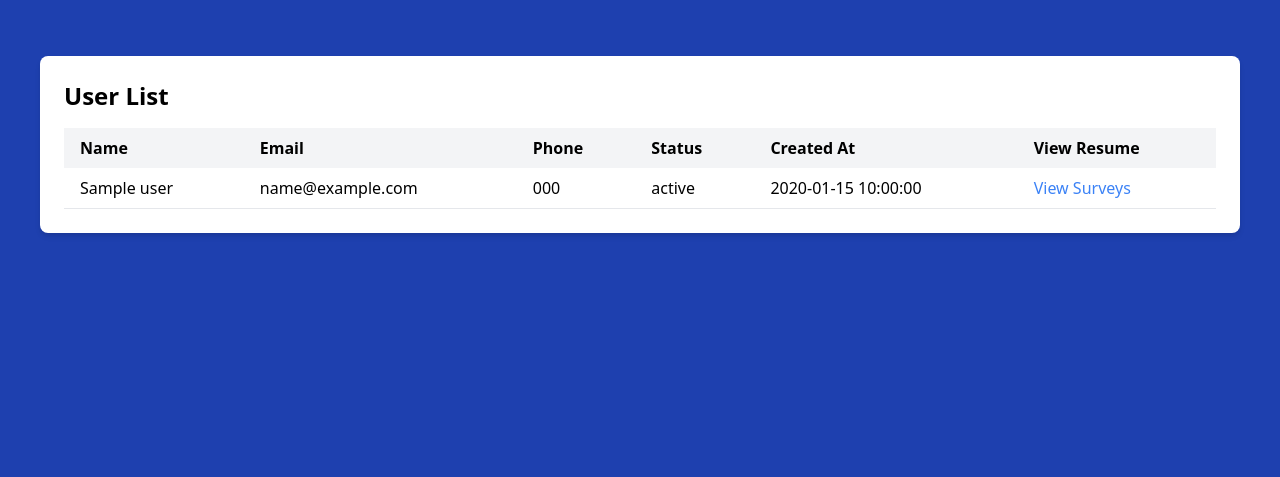
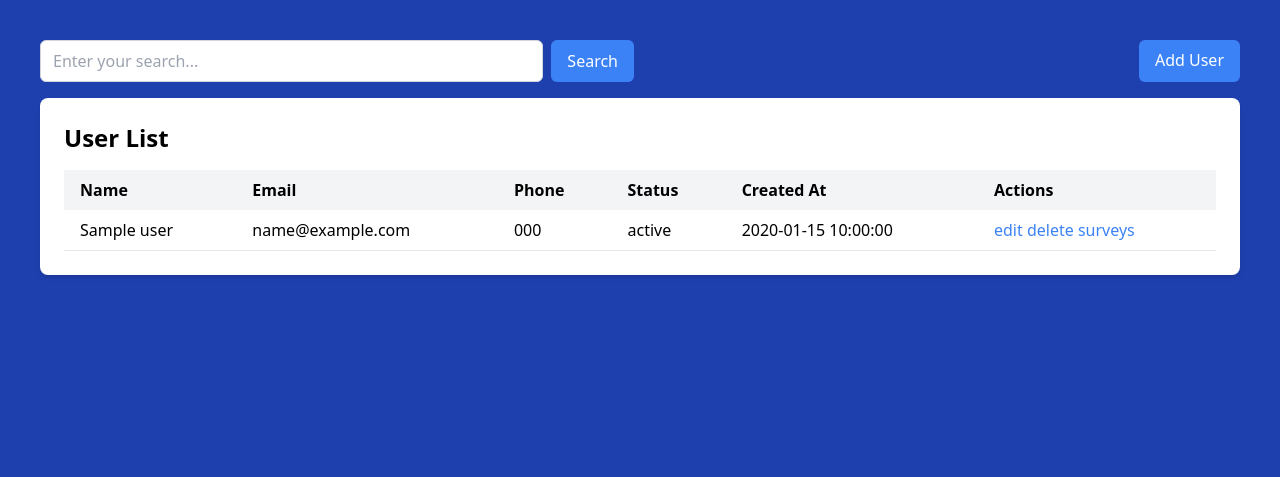
Before and after one commit to callumreillyy/EvalForm, a CodeIgniter 4 app: the page made by app/Views/admin.php in a window 1280 px wide. Shown: the part 80-557 px from the top of the page. Run offline with PHP 8.4 and a stand-in for CodeIgniter, Linux system fonts and the light colour scheme; the template is opened without the code that fills it: most values are stand-ins (such as "Sample title", 1, 10 or a date in 2020); some libraries are stand-ins or nearby versions.

Commit message:
added skeleton code for admin actions

```diff
--- a/app/Views/admin.php
+++ b/app/Views/admin.php
@@ -5,6 +5,19 @@
   <div class="flex py-5 px-5 min-h-screen">
     <div class="flex-grow">
       <div class="py-5 px-5">
+        <div class="flex flex-col md:flex-row mb-4">
+          <div class="w-full md:w-1/2 md:mb-0 md:mr-3">
+            <form method="get" action="<?= base_url('admin/'); ?>">
+              <div class="flex">
+                <input type="text" class="w-full px-3 py-2 border border-gray-300 rounded-md focus:outline-none focus:border-indigo-500" placeholder="Enter your search..." name="search">
+                <button class="ml-2 px-4 py-2 bg-blue-500 text-white rounded-md hover:bg-blue-600 focus:outline-none focus:bg-blue-600" type="submit">Search</button>
+              </div>
+            </form>
+          </div>
+          <div class="w-full md:w-1/2 flex justify-end">
+            <a class="px-4 py-2 bg-blue-500 text-white rounded-md hover:bg-blue-600 focus:outline-none focus:bg-blue-600" href=<?= base_url('addedit/');?>>Add User</a>
+          </div>
+        </div>
         <div class="bg-white rounded-lg shadow-md p-6 my-4">
           <h2 class="text-2xl font-bold mb-4">User List</h2>
           <table class="w-full text-left">
@@ -15,19 +28,22 @@
                 <th class="px-4 py-2">Phone</th>
                 <th class="px-4 py-2">Status</th>
                 <th class="px-4 py-2">Created At</th>
-                <th class="px-4 py-2">View Resume</th>
-                <!-- Add more columns as needed -->
+                <th class="px-4 py-2">Actions</th>
               </tr>
             </thead>
             <tbody>
               <?php foreach ($users as $user): ?>
               <tr class="border-b hover:bg-gray-50">
-                <td class="px-4 py-2"><?= esc($user['name']) ?></td>
-                <td class="px-4 py-2"><?= esc($user['email']) ?></td>
-                <td class="px-4 py-2"><?= esc($user['phone']) ?></td>
-                <td class="px-4 py-2"><?= esc($user['status']) ?></td>
-                <td class="px-4 py-2"><?= esc($user['created_at']) ?></td>
-                <td class="px-4 py-2"><a href="<?= base_url('Surveys/'.$user['user_id']);?>" class="text-blue-500 hover:text-blue-600">View Surveys</a></td>
+                <td class="px-4 py-2 name"><?= esc($user['name']) ?></td>
+                <td class="px-4 py-2 email"><?= esc($user['email']) ?></td>
+                <td class="px-4 py-2 phone"><?= esc($user['phone']) ?></td>
+                <td class="px-4 py-2 status"><?= esc($user['status']) ?></td>
+                <td class="px-4 py-2 created"><?= esc($user['created_at']) ?></td>
+                <td class="px-4 py-2 actions">
+                  <a class="text-blue-500 hover:text-blue-600" href="<?= base_url('admin/addedit/'.$user['user_id']);?>">edit</a>
+                  <a class="text-blue-500 hover:text-blue-600" href="<?= base_url('admin/delete/' . $user['user_id']) ?>" class="btn btn-sm btn-danger" onclick="return confirm('Are you sure you want to delete this user?')">delete</a>
+                  <a class="text-blue-500 hover:text-blue-600" href="<?= base_url('Surveys/'.$user['user_id']);?>">surveys</a></td>
+                </td>
                 <!-- Add more user details as needed -->
               </tr>
               <?php endforeach; ?>
@@ -38,4 +54,54 @@
     </div>
   </div>
 
+  <script>
+    const actions = document.querySelectorAll('.actions');
+
+    actions.forEach(action => {
+      const links = action.querySelectorAll('a');
+
+      links.forEach(link => {
+        link.addEventListener('mouseover', () => {
+          console.log(link);
+          //link.classList.add('hidden');
+          // for each action style the table background
+          switch(link.textContent.trim()) {
+            case "edit":
+              action.classList.add('hover:bg-green-200');
+              break;
+            case "delete":
+              action.classList.add('hover:bg-red-200');
+              break;
+            case "surveys":
+              action.classList.add('hover:bg-blue-200');
+              break;
+            default:
+            case "edit":
+              action.classList.add('hover:bg-grey-200');
+              break;
+          }
+        });
+
+        link.addEventListener('mouseout', () => {
+          switch(link.textContent.trim()) {
+            case "edit":
+              action.classList.remove('hover:bg-green-200');
+              break;
+            case "delete":
+              action.classList.remove('hover:bg-red-200');
+              break;
+            case "surveys":
+              action.classList.remove('hover:bg-blue-200');
+              break;
+            default:
+            case "edit":
+              action.classList.remove('hover:bg-grey-200');
+              break;
+          }
+        });
+      });
+    });
+  </script>
+
+
 <?= $this->endSection() ?>
--- a/app/Views/template.php
+++ b/app/Views/template.php
@@ -4,7 +4,8 @@
     <meta charset="UTF-8">
     <meta name="viewport" content="width=device-width, initial-scale=1.0">
     <title>Home | EvalForm</title>
-    <link href="https://cdn.jsdelivr.net/npm/tailwindcss@2.2.19/dist/tailwind.min.css" rel="stylesheet">
+    <link rel="stylesheetfont" href="https://cdnjs.cloudflare.com/ajax/libs/font-awesome/5.15.4/css/all.min.css" integrity="sha384-rns70jprv1y4wjol9pk7cv41vh0nz5rq4ncm/21eucgcxnnjdt3zvumru4/2o4vf" crossorigin="anonymous">
+    <link rel="stylesheet" href="https://cdn.jsdelivr.net/npm/tailwindcss@2.2.19/dist/tailwind.min.css">
   </head>
 
   <body class="bg-blue-800">
```
